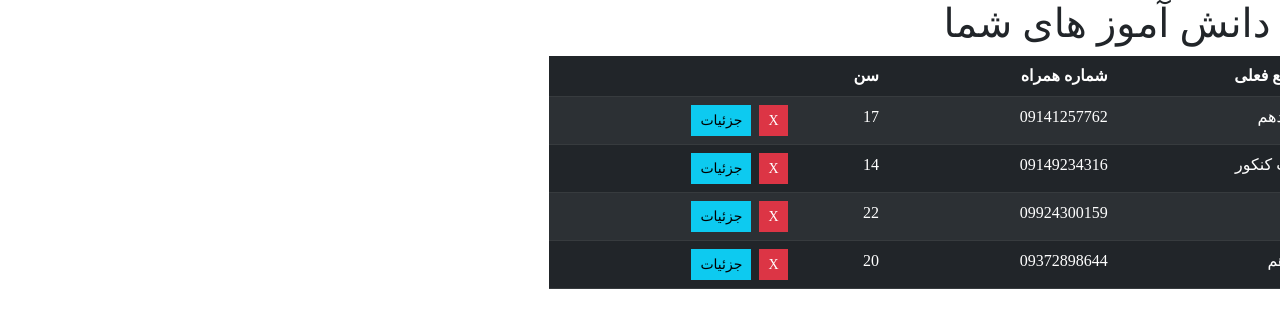
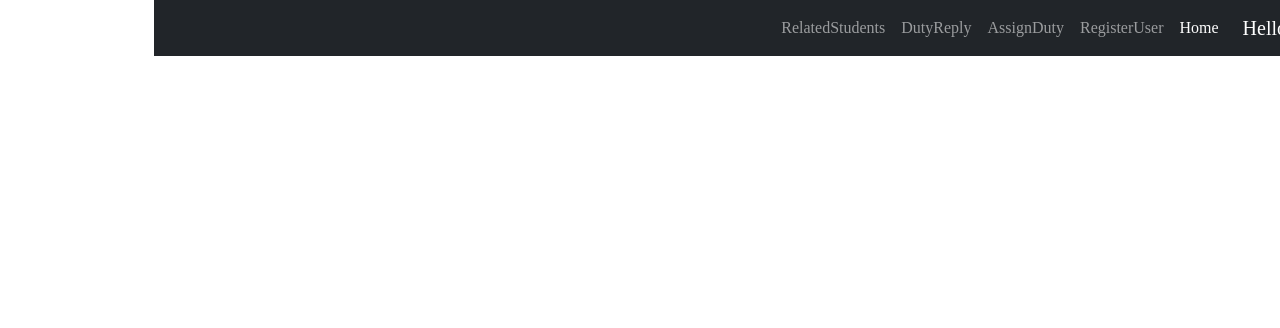
Before and after one commit to MohammadYSF/HelloBachak, a React (Create React App) app in the folder react_client/: page / in a window 1280 px wide. Shown: the top 328 px of the page. Built offline with nearby package versions, Linux system fonts and the light colour scheme; a small style sheet from the web is missing.

Commit message:
navbar added to the project and basic routing done

```diff
--- a/react_client/package.json
+++ b/react_client/package.json
@@ -12,6 +12,7 @@
     "react-bootstrap": "^2.7.2",
     "react-dom": "^18.2.0",
     "react-hook-form": "^7.43.2",
+    "react-router-dom": "^6.9.0",
     "react-scripts": "5.0.1",
     "vazirmatn": "^33.0.3",
     "web-vitals": "^2.1.4",
--- a/react_client/src/App.js
+++ b/react_client/src/App.js
@@ -6,15 +6,43 @@ import { RegisterUser } from './RegisterUser/Index';
 import { AssignDuty } from "./AssignDuty/Index";
 import { DutyReply } from "./DutyReply/Index";
 import { RelatedStudents } from "./RelatedStudents/Index";
-
+import Nav from 'react-bootstrap/Nav';
+import Navbar from 'react-bootstrap/Navbar';
+import Container from 'react-bootstrap/Container';
+import { BrowserRouter, Routes, Route } from "react-router-dom";
+import { NavLink } from "react-router-dom";
 function App() {
   return (
-    <div className="App">
-      {/* <RegisterUser /> */}
-      {/* <AssignDuty /> */}
-      {/* <DutyReply /> */}
-      <RelatedStudents />
-    </div>
+    <>
+
+      <BrowserRouter>
+        <div className="App">
+          <Navbar bg="dark" variant="dark">
+            <Container>
+              <NavLink className={"navbar-brand"} to="/">Hello Bachak</NavLink>
+              <Nav className="me-auto">
+                <NavLink className={"nav-link"} to={"/"}>Home</NavLink>
+                <Nav.Item><NavLink className={"nav-link"} to={"/RegisterUser"}>RegisterUser</NavLink></Nav.Item>
+                <Nav.Item><NavLink className={"nav-link"} to={"/AssignDuty"}>AssignDuty</NavLink></Nav.Item>
+                <Nav.Item><NavLink className={"nav-link"} to={"/DutyReply"}>DutyReply</NavLink></Nav.Item>
+                <Nav.Item><NavLink className={"nav-link"} to={"/RelatedStudents"}>RelatedStudents</NavLink></Nav.Item>
+              </Nav>
+            </Container>
+          </Navbar>
+        </div>
+
+
+        <Routes>
+          <Route path="/RegisterUser" element={<RegisterUser />} />
+          <Route path="/AssignDuty" element={<AssignDuty />} />
+          <Route path="/DutyReply" element={<DutyReply />} />
+          <Route path="/RelatedStudents" element={<RelatedStudents />} />
+
+        </Routes>
+      </BrowserRouter>
+
+    </>
+
   );
 }
 
--- a/react_client/src/index.css
+++ b/react_client/src/index.css
@@ -11,3 +11,6 @@ code {
   font-family: source-code-pro, Menlo, Monaco, Consolas, 'Courier New',
     monospace;
 }
+*{
+  max-width: 100%;
+}
```
Also changed, not shown: 1 other file (tests, documents, lock files or other folders).
